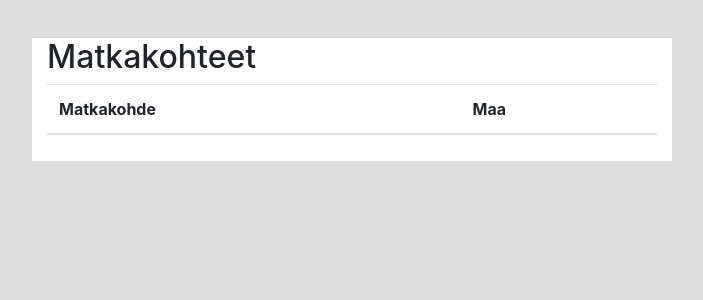
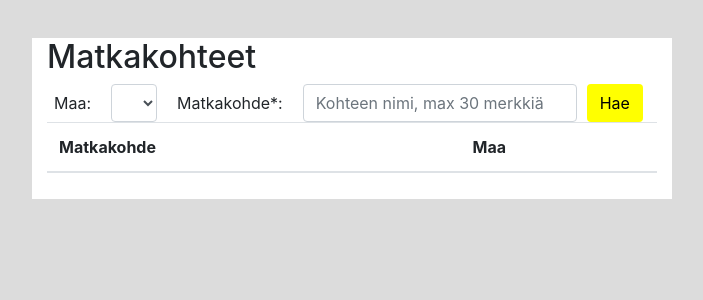
Before and after one commit to pajaz/tsoha-matkatoimisto, a Flask app: page /matkakohteet/ in a window 1280 px wide. Shown: the part 93-393 px from the top of the page, without its empty margins (288-991 px from the left). Run offline with Flask 2, Linux system fonts and the light colour scheme; data that the repository does not hold is empty; some libraries are stand-ins or nearby versions.

Commit message:
Luotu matkakohteiden haku Nimen, Maan tai molempien perusteella, Luotu valmiiksi pari tyhjää html-tiedostoa tulevaa varten

```diff
--- a/application/matkakohteet/forms.py
+++ b/application/matkakohteet/forms.py
@@ -1,5 +1,5 @@
 from flask_wtf import FlaskForm
-from wtforms import IntegerField, StringField, TextAreaField, ValidationError, validators
+from wtforms import IntegerField, StringField, SelectField, TextAreaField, ValidationError, validators
 
 from application.matkakohteet.models import Matkakohde
 
@@ -25,3 +25,10 @@ class DestinationForm(FlaskForm):
 
     class Meta:
         csrf = False
+
+class DestinationSearchForm(FlaskForm):
+    country = SelectField("Maa: ", [validators.optional()], coerce=str)
+    name = StringField("Matkakohde*: ", [validators.optional(), validators.Length(max=30, message=('max. 30 merkkiä'))])
+
+    class Meta:
+        csrf = False
--- a/application/matkakohteet/views.py
+++ b/application/matkakohteet/views.py
@@ -6,15 +6,28 @@ from application import app, db, login_required
 from application.matkakohteet.models import Matkakohde
 from application.hotellit.models import Hotelli
 from application.varaukset.models import Varaus
-from application.matkakohteet.forms import DestinationForm
+from application.matkakohteet.forms import DestinationForm, DestinationSearchForm
 from application.utils.tools import next_weekdays
 
 import datetime
 
 # Hakee kohteiden listaussivun esille
-@app.route("/matkakohteet/", methods=["GET"])
+@app.route("/matkakohteet/", methods=["GET","POST"])
 def matkakohteet_index():
-    return render_template("matkakohteet/list.html", matkakohteet=Matkakohde.query.all())
+
+
+    form = DestinationSearchForm(request.form)
+
+    choices = [(dest[0], dest[0]) for dest in db.session.query(Matkakohde.country).distinct()]
+    empty = [("","")]
+    form.country.choices = empty + choices
+    print(form.country.choices)
+    if request.method == "POST" and form.validate():
+        kohteet = Matkakohde.find_destinations_by_name(form.name.data + "%", form.country.data)
+        return render_template("matkakohteet/list.html", matkakohteet=kohteet,form=form)
+
+
+    return render_template("matkakohteet/list.html", matkakohteet=Matkakohde.query.all(), form=form)
 
 # Hakee uuden kohteen lisäyssivun näkyville. Parametri dest_add kertoo html-templatelle, että kyseessä kohteen lisäys
 @app.route("/matkakohteet/uusi")
@@ -23,7 +36,7 @@ def matkakohteet_form():
     return render_template("matkakohteet/matkakohde.html", form=DestinationForm(), dest_add=True)
 
 # Lisäyslomakkeen postaus.
-@app.route("/matkakohteet/", methods=["POST"])
+@app.route("/matkakohteet/uusi", methods=["POST"])
 @login_required(role="Admin")
 def matkakohteet_create():
 
--- a/application/matkustajat/views.py
+++ b/application/matkustajat/views.py
@@ -8,9 +8,8 @@ from application.varaukset.models import matkustaja_varaus
 from application.varaukset.models import Varaus
 
 @app.route("/matkustajat/delete_from_booking/<matkustaja_id>", methods=["GET", "POST"])
+@login_required("User")
 def delete_matkustaja(matkustaja_id):
-    print(matkustaja_id)
-    print("!!!!!!!!!!!!!!!!!!!!!!!!!!!!!!!!!!")
     previous_page = request.args.get("previous_page")
     varaus_id = request.args.get("varaus_id")
 
--- a/application/static/css/style.css
+++ b/application/static/css/style.css
@@ -49,3 +49,13 @@ table.adminform {
 .word-wrap {
     overflow-wrap: break-word;
 }
+
+.form-inline {
+    margin: 0 -3px;
+}
+
+.form-inline .form-group label,
+.form-inline .form-group input,
+.form-inline .form-group select {
+    margin: 0 10px;
+}
--- a/application/templates/matkakohteet/list.html
+++ b/application/templates/matkakohteet/list.html
@@ -1,8 +1,20 @@
 {% extends "layout.html" %}
+{% import "bootstrap/wtf.html" as wtf %}
 
 {% block body %}
     <div class="col-md-6 col-xs-10 middle-column">
         <h2>Matkakohteet</h2>
+
+            <form method="POST" action="{{ url_for('matkakohteet_index') }}" class="form-inline" role="form">
+
+                    {{ wtf.form_field(form.country, class="form-control") }}
+
+                    {{ wtf.form_field(form.name, class="form-control", placeholder="Kohteen nimi, max 30 merkkiä") }}
+
+                <input type="submit" class="btn btn-default" value="Hae"/>
+            </form>
+
+
         <table class="table table-hover">
             <thead>
                 <tr>
--- a/application/templates/varaukset/varaus.html
+++ b/application/templates/varaukset/varaus.html
@@ -11,7 +11,7 @@
         <form method="POST" action="{{ url_for('varaus_create', dest=dest, date=date, hotel_id=hotel_id) }}">
             <h3> Matkakohde {{ matkakohde.name }}, {{ matkakohde.country }}</h3>
             <h3> Lähtöpäivä {{ date }} </h3>
-            {% if hotel_id %}
+            {% if hotel %}
             <h3> Hotelli {{ hotel.name }} </h3>
             {% endif %}
     {% else %}
@@ -27,7 +27,7 @@
         <div class="middle-column">
 
             {{ wtf.form_field(form.passengers, class="form-control", placeholder="max. 12") }}
-            {% if hotel_id %}
+            {% if hotel %}
             <div class="row">
                     <div class="col-md-10 col-xs-10">
                         {{ wtf.form_field(form.small_rooms, class="form-control") }}
```
Also changed, not shown: application/matkakohteet/models.py (+17 -0 lines), application/templates/matkakohteet/search.html (added, +8 -0 lines), application/templates/varaukset/varausinfo.html (+23 -7 lines), application/varaukset/views.py (+11 -3 lines), application/templates/varaukset/edit_varaus.html (added).
